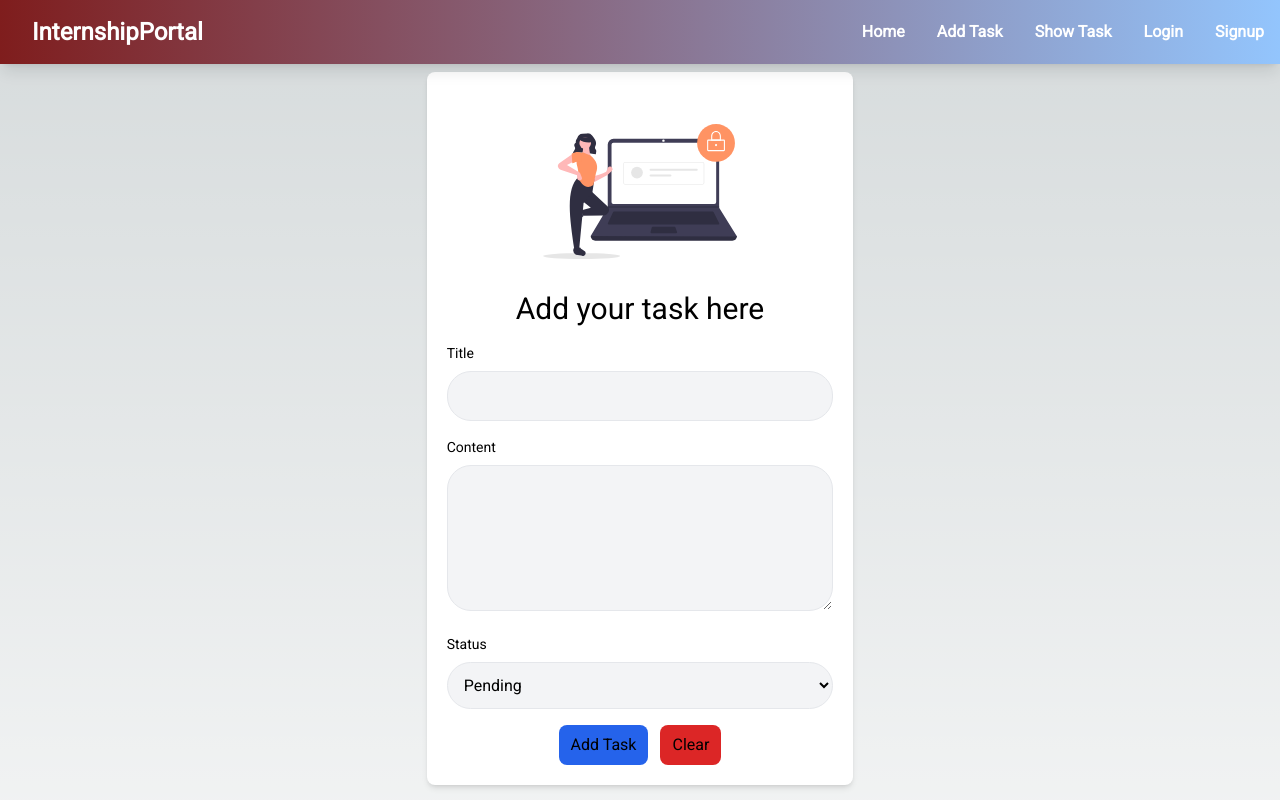
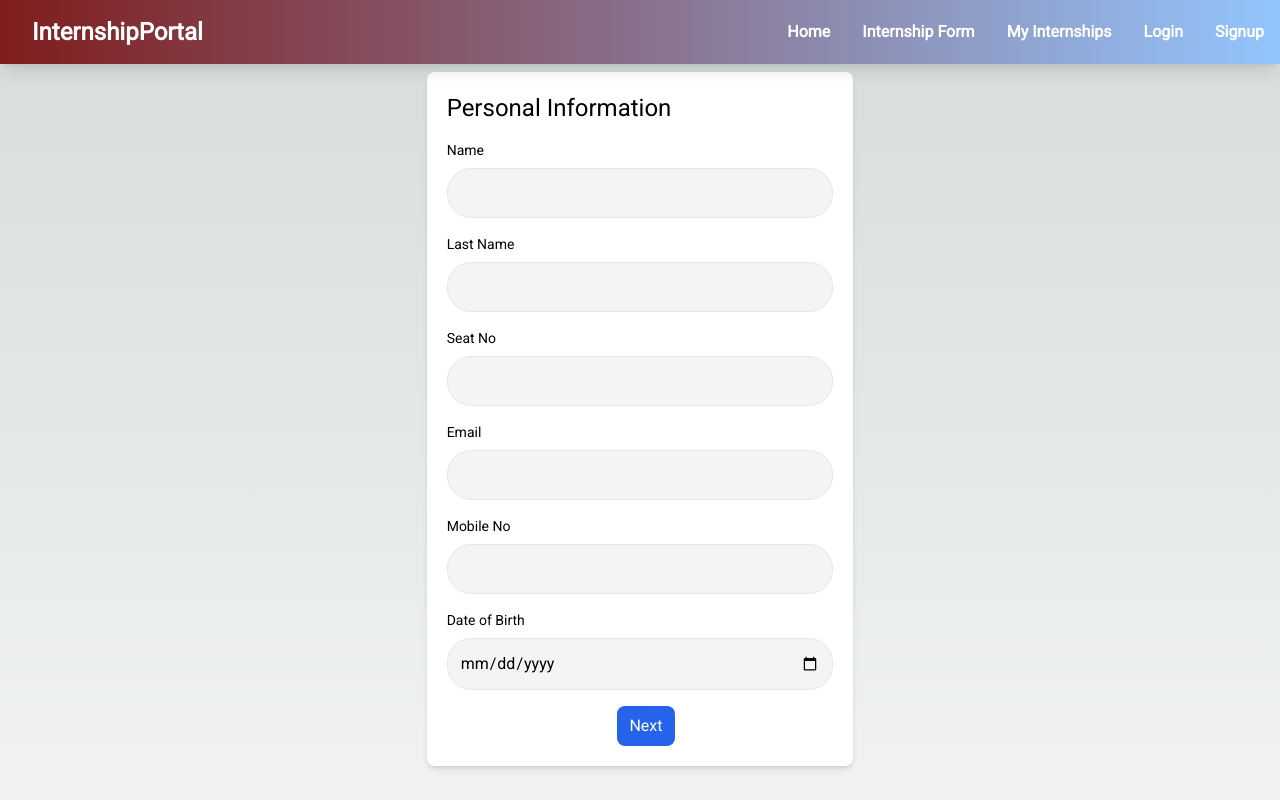
Before and after one commit to ayushpanchal1/internshipportal, a Next.js app in the folder client/: page /adddata in a window 1280 px wide. Shown: the top 800 px of the page. Built offline with nearby package versions, Linux system fonts and the light colour scheme.

Commit message:
Naya Commit Axios add ke saath

```diff
--- a/client/package.json
+++ b/client/package.json
@@ -13,6 +13,7 @@
     "@fortawesome/free-brands-svg-icons": "^6.5.1",
     "@fortawesome/free-solid-svg-icons": "^6.5.1",
     "@fortawesome/react-fontawesome": "^0.2.0",
+    "axios": "^1.6.2",
     "babel-plugin-macros": "^3.1.0",
     "framer-motion": "^10.16.16",
     "framer-motion-3d": "^10.16.16",
--- a/client/src/app/adddata/AddData.jsx
+++ b/client/src/app/adddata/AddData.jsx
@@ -2,92 +2,429 @@
 import React, { useState } from "react";
 import loginSvg from "../../assets/login.svg";
 import Image from "next/image";
-
-import { taost, toast } from "react-toastify";
+import { toast } from "react-toastify";
+import Task from "../showdata/Task";
+import { addTask } from "../services/taskService";
 
 const AddData = () => {
-  // console.log("this is add task component");
 
-  const [task, setTask] = useState({
-    title: "",
-    content: "",
-    status: "none",
-    // temp solution
-    userId: "64a506ab413f1d5bcafcdbec",
+  const [activeSection, setActiveSection] = useState(1);
+
+  const [personalInfo, setPersonalInfo] = useState({
+    name: "",
+    lastName: "",
+    seatNo: "",
+    email: "",
+    mobileNo: "",
+    dob: "",
   });
 
+  const [workDetails, setWorkDetails] = useState({
+    technology: "",
+    workplace: "",
+    companyName: "",
+  });
+
+  const [uploadedDocs, setUploadedDocs] = useState({
+    cv: null,
+    photo: null,
+  });
+
+  const handleNext = () => {
+    setActiveSection((prevSection) => prevSection + 1);
+  };
+
+  const handlePrevious = () => {
+    setActiveSection((prevSection) => prevSection - 1);
+  };
+
+  const handleSubmit = async (e) => {
+    e.preventDefault();
+    const formData ={
+      personalInfo,workDetails,uploadedDocs
+     }
+    try {
+      // const result = await addTask(task);
+      // console.log(result);
+      const data = await addTask(formData)
+      console.log("Form submitted:", data);
+      toast.success("Your Information is added !!", {
+        position: "top-center",
+      });
+
+      setPersonalInfo({
+      name: "",
+      lastName: "",
+      seatNo: "",
+      email: "",
+      mobileNo: "",
+      dob: "",
+      });
+      setWorkDetails({
+        technology: "",
+        workplace: "",
+        companyName: "",
+        address1:"",
+        startdate:"",
+        enddate:"",
+      })
+      setUploadedDocs({
+        cv: null,
+        photo: null,
+      })
+    } catch (error) {
+      console.log(error);
+      toast.error("Information not added !!", {
+        position: "top-center",
+      });
+    }
+     // Logic to handle form submission
+    // Reset form or perform any other necessary actions
+  };
+
+  const renderSection = () => {
+    switch (activeSection) {
+      case 1:
+        return (
+          <div>
+       <div>
+  <h2 className="text-2xl mb-4">Personal Information</h2>
+  <div className="mt-4">
+    <label htmlFor="name" className="block text-sm font-medium mb-2">
+      Name
+    </label>
+    <input
+      type="text"
+      className="w-full p-3 rounded-3xl bg-gray-100 focus:ring-gray-400-100 border border-gray-200"
+      id="name"
+      name="name"
+      onChange={(event) => {
+        setPersonalInfo({
+          ...personalInfo,
+          name: event.target.value,
+        });
+      }}
+      value={personalInfo.name}
+    />
+  </div>
+  <div>
+  {/* ... */}
+  <div className="mt-4">
+    <label htmlFor="lastName" className="block text-sm font-medium mb-2">
+      Last Name
+    </label>
+    <input
+      type="text"
+      className="w-full p-3 rounded-3xl bg-gray-100 focus:ring-gray-400-100 border border-gray-200"
+      id="lastName"
+      name="lastName"
+      onChange={(event) => {
+        setPersonalInfo({
+          ...personalInfo,
+          lastName: event.target.value,
+        });
+      }}
+      value={personalInfo.lastName}
+    />
+  </div>
+  <div className="mt-4">
+    <label htmlFor="seatNo" className="block text-sm font-medium mb-2">
+      Seat No
+    </label>
+    <input
+      type="text"
+      className="w-full p-3 rounded-3xl bg-gray-100 focus:ring-gray-400-100 border border-gray-200"
+      id="seatNo"
+      name="seatNo"
+      onChange={(event) => {
+        setPersonalInfo({
+          ...personalInfo,
+          seatNo: event.target.value,
+        });
+      }}
+      value={personalInfo.seatNo}
+    />
+  </div>
+  <div>
+  {/* ... */}
+  <div className="mt-4">
+    <label htmlFor="email" className="block text-sm font-medium mb-2">
+      Email
+    </label>
+    <input
+      type="email"
+      className="w-full p-3 rounded-3xl bg-gray-100 focus:ring-gray-400-100 border border-gray-200"
+      id="email"
+      name="email"
+      onChange={(event) => {
+        setPersonalInfo({
+          ...personalInfo,
+          email: event.target.value,
+        });
+      }}
+      value={personalInfo.email}
+    />
+  </div>
+  <div className="mt-4">
+    <label htmlFor="mobileNo" className="block text-sm font-medium mb-2">
+      Mobile No
+    </label>
+    <input
+      type="tel"
+      className="w-full p-3 rounded-3xl bg-gray-100 focus:ring-gray-400-100 border border-gray-200"
+      id="mobileNo"
+      name="mobileNo"
+      onChange={(event) => {
+        setPersonalInfo({
+          ...personalInfo,
+          mobileNo: event.target.value,
+        });
+      }}
+      value={personalInfo.mobileNo}
+    />
+  </div>
+  <div className="mt-4">
+    <label htmlFor="dob" className="block text-sm font-medium mb-2">
+      Date of Birth
+    </label>
+    <input
+      type="date"
+      className="w-full p-3 rounded-3xl bg-gray-100 focus:ring-gray-400-100 border border-gray-200"
+      id="dob"
+      name="dob"
+      onChange={(event) => {
+        setPersonalInfo({
+          ...personalInfo,
+          dob: event.target.value,
+        });
+      }}
+      value={personalInfo.dob}
+    />
+  </div>
+</div>
+
+</div>
+
+</div>
+
+          </div>
+        );
+      case 2:
+        return (
+          <div>
+            <div>
+  <h2 className="text-2xl mb-4">Work Details</h2>
+  <div className="mt-4">
+    <label htmlFor="technology" className="block text-sm font-medium mb-2">
+      Technology
+    </label>
+    <input
+      type="text"
+      className="w-full p-3 rounded-3xl bg-gray-100 focus:ring-gray-400-100 border border-gray-200"
+      id="technology"
+      name="technology"
+      onChange={(event) => {
+        setWorkDetails({
+          ...workDetails,
+          technology: event.target.value,
+        });
+      }}
+      value={workDetails.technology}
+    />
+  </div>
+  <div className="mt-4">
+    <label htmlFor="workplace" className="block text-sm font-medium mb-2">
+      Workplace
+    </label>
+    <input
+      type="text"
+      className="w-full p-3 rounded-3xl bg-gray-100 focus:ring-gray-400-100 border border-gray-200"
+      id="workplace"
+      name="workplace"
+      onChange={(event) => {
+        setWorkDetails({
+          ...workDetails,
+          workplace: event.target.value,
+        });
+      }}
+      value={workDetails.workplace}
+    />
+  </div>
+  <div className="mt-4">
+    <label htmlFor="companyName" className="block text-sm font-medium mb-2">
+      Company Name
+    </label>
+    <input
+      type="text"
+      className="w-full p-3 rounded-3xl bg-gray-100 focus:ring-gray-400-100 border border-gray-200"
+      id="companyName"
+      name="companyName"
+      onChange={(event) => {
+        setWorkDetails({
+          ...workDetails,
+          companyName: event.target.value,
+        });
+      }}
+      value={workDetails.companyName}
+    />
+  </div>
+  <div className="mt-4">
+    <label htmlFor="address1" className="block text-sm font-medium mb-2">
+      Address 1
+    </label>
+    <input
+      type="text"
+      className="w-full p-3 rounded-3xl bg-gray-100 focus:ring-gray-400-100 border border-gray-200"
+      id="address1"
+      name="address1"
+      onChange={(event) => {
+        setWorkDetails({
+          ...workDetails,
+          address1: event.target.value,
+        });
+      }}
+      value={workDetails.address1}
+    />
+  </div>
+  <div className="mt-4">
+    <label htmlFor="address2" className="block text-sm font-medium mb-2">
+      Address 2
+    </label>
+    <input
+      type="text"
+      className="w-full p-3 rounded-3xl bg-gray-100 focus:ring-gray-400-100 border border-gray-200"
+      id="address2"
+      name="address2"
+      onChange={(event) => {
+        setWorkDetails({
+          ...workDetails,
+          address2: event.target.value,
+        });
+      }}
+      value={workDetails.address2}
+    />
+  </div>
+  <div className="mt-4">
+    <label htmlFor="startDate" className="block text-sm font-medium mb-2">
+      Start Date
+    </label>
+    <input
+      type="date"
+      className="w-full p-3 rounded-3xl bg-gray-100 focus:ring-gray-400-100 border border-gray-200"
+      id="startDate"
+      name="startDate"
+      onChange={(event) => {
+        setWorkDetails({
+          ...workDetails,
+          startDate: event.target.value,
+        });
+      }}
+      value={workDetails.startDate}
+    />
+  </div>
+  <div className="mt-4">
+    <label htmlFor="endDate" className="block text-sm font-medium mb-2">
+      End Date
+    </label>
+    <input
+      type="date"
+      className="w-full p-3 rounded-3xl bg-gray-100 focus:ring-gray-400-100 border border-gray-200"
+      id="endDate"
+      name="endDate"
+      onChange={(event) => {
+        setWorkDetails({
+          ...workDetails,
+          endDate: event.target.value,
+        });
+      }}
+      value={workDetails.endDate}
+    />
+  </div>
+</div>
+
+          </div>
+        );
+      case 3:
+        return (
+          <div>
+         <div>
+  <h2 className="text-2xl mb-4">Upload Documents</h2>
+  <div className="mt-4">
+    <label htmlFor="cv" className="block text-sm font-medium mb-2">
+      CV
+    </label>
+    <input
+      type="file"
+      accept=".pdf,.doc,.docx"
+      className="p-3 bg-gray-100 focus:ring-gray-400-100 border border-gray-200"
+      id="cv"
+      name="cv"
+      onChange={(event) => {
+        setUploadedDocs({
+          ...uploadedDocs,
+          cv: event.target.files[0],
+        });
+      }}
+    />
+  </div>
+  <div className="mt-4">
+    <label htmlFor="photo" className="block text-sm font-medium mb-2">
+      Photo
+    </label>
+    <input
+      type="file"
+      accept="image/*"
+      className="p-3 bg-gray-100 focus:ring-gray-400-100 border border-gray-200"
+      id="photo"
+      name="photo"
+      onChange={(event) => {
+        setUploadedDocs({
+          ...uploadedDocs,
+          photo: event.target.files[0],
+        });
+      }}
+    />
+  </div>
+</div>
+
+          </div>
+        );
+      default:
+        return null;
+    }
+  };
 
   return (
     <div className="grid grid-cols-12 justify-center">
     <div className="col-span-4 col-start-5 p-5 shadow-md rounded-lg bg-white">
-        <div className="my-8 flex justify-center">
-          <Image src={loginSvg} style={{ width: "50%" }} alt="Login banner" />
-        </div>
-        <h1 className="text-3xl text-center">Add your task here</h1>
-
-        <form action="#!">
-          <div className="mt-4">
-            <label htmlFor="task_title" className="block text-sm font-medium mb-2">
-              Title
-            </label>
-            <input
-              type="text"
-              className="w-full p-3 rounded-3xl bg-gray-100 focus:ring-gray-400-100 border border-gray-200"
-              id="task_title"
-              name="task_title"
-              onChange={(event) => {
-                setTask({
-                  ...task,
-                  title: event.target.value,
-                });
-              }}
-              value={task.title}
-            />
-          </div>
-          <div className="mt-4">
-            <label htmlFor="task_content" className="block text-sm font-medium mb-2">
-              Content
-            </label>
-            <textarea
-              className="w-full p-3 rounded-3xl bg-gray-100 focus:ring-gray-400-100 border border-gray-200"
-              id="task_content"
-              rows={5}
-              name="task_content"
-              onChange={(event) => {
-                setTask({
-                  ...task,
-                  content: event.target.value,
-                });
-              }}
-              value={task.content}
-            />
-          </div>
-          <div className="mt-4">
-            <label htmlFor="task_status" className="block text-sm font-medium mb-2">
-              Status
-            </label>
-            <select
-              id="task_status"
-              className="w-full p-3 rounded-3xl bg-gray-100 focus:ring-gray-400-100 border border-gray-200"
-              name="task_status"
-              onChange={(event) => {
-                setTask({
-                  ...task,
-                  status: event.target.value,
-                });
-              }}
-              value={task.status}
+      <form onSubmit={handleSubmit}>
+        {renderSection()}
+        <div className="mt-4 flex justify-center">
+          {activeSection !== 1 && (
+            <button
+              type="button"
+              className="bg-gray-600 py-2 px-3 rounded-lg hover:bg-gray-800 text-white"
+              onClick={handlePrevious}
             >
-              <option value="pending">Pending</option>
-            </select>
-          </div>
-          <div className="mt-4 flex justify-center">
-            <button className="bg-blue-600 py-2 px-3 rounded-lg hover:bg-blue-800">
-              Add Task
+              Previous
             </button>
-            <button className="bg-red-600 py-2 px-3 rounded-lg hover:bg-red-800 ms-3">
-              Clear
+          )}
+          {activeSection !== 3 ? (
+            <button
+              type="button"
+              className="bg-blue-600 py-2 px-3 rounded-lg hover:bg-blue-800 text-white ms-3"
+              onClick={handleNext}
+            >
+              Next
             </button>
+          ) : (
+            <button
+              type="submit"
+              className="bg-green-600 py-2 px-3 rounded-lg hover:bg-green-800 text-white ms-3"
+            >
+              Submit
+            </button>
+          )}
         </div>
       </form>
     </div>
--- a/client/src/app/components/CustomNavbar.jsx
+++ b/client/src/app/components/CustomNavbar.jsx
@@ -83,7 +83,7 @@ const CustomNavbar = () => {
                   activeItem === 'Add Task' ? 'bg-blue-500 hover:bg-blue-600' : 'hover:text-blue-200'
                 } px-4 py-2 transition duration-300`}
               >
-                Add Task
+                Internship Form
               </span>
             </Link>
           </li>
@@ -95,7 +95,7 @@ const CustomNavbar = () => {
                   activeItem === 'Show Task' ? 'bg-blue-500 hover:bg-blue-600' : 'hover:text-blue-200'
                 } px-4 py-2 transition duration-300`}
               >
-                Show Task
+                My Internships
               </span>
             </Link>
           </li>
--- /dev/null
+++ b/client/src/app/helper/httpHelper.js
@@ -0,0 +1,4 @@
+import axios from "axios";
+export const httpAxios = axios.create({
+  baseURL: process.env.BASE_URL,
+});
--- /dev/null
+++ b/client/src/app/services/taskService.js
@@ -0,0 +1,21 @@
+import { httpAxios } from "@/helper/httpHelper";
+
+export async function addTask(task) {
+  const result = await httpAxios
+    .post("/api/tasks", task)
+    .then((response) => response.data);
+  return result;
+}
+
+export async function getTasksOfUser(userId) {
+  const result = await httpAxios
+    .get(`/api/users/${userId}/tasks`)
+    .then((response) => response.data);
+  return result;
+}
+export async function deleteTask(taskId) {
+  const result = await httpAxios
+    .delete(`/api/tasks/${taskId}`)
+    .then((response) => response.data);
+  return result;
+}
```
Also changed, not shown: client/src/app/admin_signup/Admin_SignUp.jsx (+11 -6 lines), client/src/app/helper/responseMessage.js (added, +13 -0 lines), client/src/app/services/userService.js (added, +29 -0 lines), 1 other file (tests, documents, lock files or other folders). Lines whose indentation alone changed are shown as unchanged.
